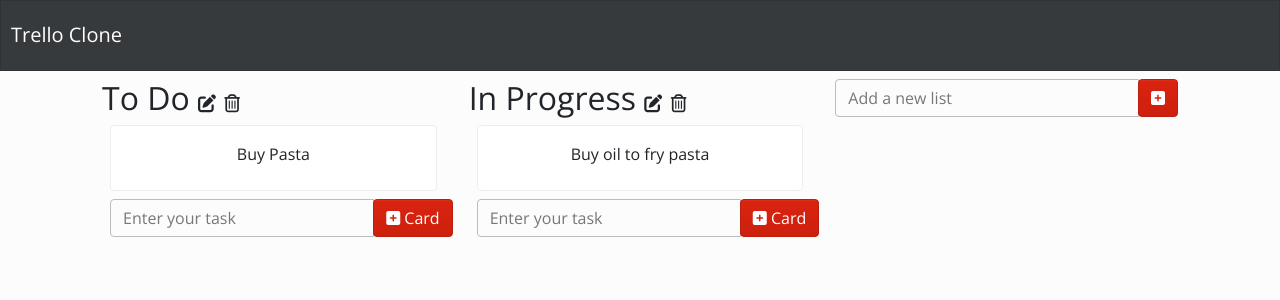
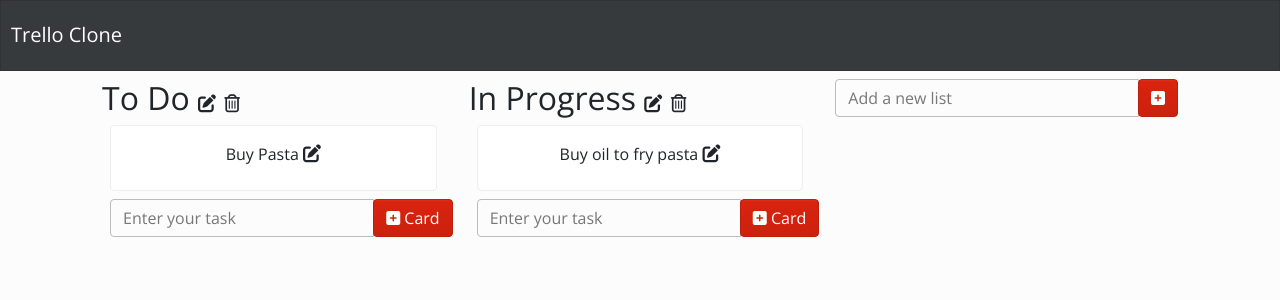
Before and after one commit to ChiragRamachandra/myhammer-trello-clone, a React (Create React App) app: page / in a window 1280 px wide. Shown: the top 300 px of the page. Built offline with nearby package versions, Linux system fonts and the light colour scheme.

Commit message:
updated edit card
Author: Chirag Ramachandra

```diff
--- a/src/App.js
+++ b/src/App.js
@@ -92,6 +92,12 @@ const App = () => {
 		allLists[listKey].cards.push(`card-${objectLength}`)
 	}
 
+	const onChangeCardHandler = (cardKey, text) => {
+		let newCard = allCards[cardKey]
+		newCard.text = text
+		setAllCards({...allCards, [cardKey]: newCard})
+	}
+
 	return (
 		<Fragment>
 			<Header />
@@ -104,6 +110,7 @@ const App = () => {
 				onChangeListHandler={onChangeListHandler}
 				onDeleteListHandler={onDeleteListHandler}
 				onAddCardHandler={onAddCardHandler}
+				onChangeCardHandler={onChangeCardHandler}
 			/>
 		</Fragment>
 	)
--- a/src/components/card/CardComponent.js
+++ b/src/components/card/CardComponent.js
@@ -1,13 +1,42 @@
-import React, {Fragment} from 'react'
-import {Card, Form} from 'react-bootstrap'
+import React, {Fragment, useState} from 'react'
+import {Button, Card, Form, FormControl, InputGroup} from 'react-bootstrap'
 
-const CardComponent = ({allLists, allCards, listsKey, cardKey}) => {
+const CardComponent = ({allCards, cardKey, onChangeCardHandler}) => {
+	const [show, setShow] = useState(false)
+	const [cardText, setCardText] = useState(allCards[cardKey].text)
 	return (
 		<Fragment>
 			<Card className='text-center m-2'>
 				<Card.Body>
 					<Card.Text>
-						<Form.Label>{allCards[cardKey]?.text}</Form.Label>
+						<Form.Label>
+							{allCards[cardKey]?.text}{' '}
+							<i
+								style={{cursor: 'pointer', fontSize: 18}}
+								onClick={() => setShow(true)}
+								className='fas fa-edit'
+							></i>{' '}
+						</Form.Label>
+						{show ? (
+							<InputGroup className='mb-3'>
+								<FormControl
+									value={cardText}
+									placeholder='Enter Text'
+									onChange={(e) => setCardText(e.target.value)}
+								/>
+
+								<InputGroup.Append>
+									<Button
+										onClick={(e) => {
+											onChangeCardHandler(cardKey, cardText)
+											setShow(false)
+										}}
+									>
+										Save
+									</Button>
+								</InputGroup.Append>
+							</InputGroup>
+						) : null}
 					</Card.Text>
 				</Card.Body>
 			</Card>
--- a/src/components/verticalLists/ListComponent.js
+++ b/src/components/verticalLists/ListComponent.js
@@ -9,6 +9,7 @@ const ListComponent = ({
 	onChangeListHandler,
 	onDeleteListHandler,
 	onAddCardHandler,
+	onChangeCardHandler,
 }) => {
 	const [show, setShow] = useState(false)
 	const [listTitle, setListTitle] = useState(allLists[listsKey].title)
@@ -60,6 +61,7 @@ const ListComponent = ({
 							listsKey={listsKey}
 							cardKey={cardKey}
 							allCards={allCards}
+							onChangeCardHandler={onChangeCardHandler}
 						/>
 					)
 				})}
--- a/src/pages/boardPage/BoardPage.js
+++ b/src/pages/boardPage/BoardPage.js
@@ -16,6 +16,7 @@ const BoardPage = ({
 	onChangeListHandler,
 	onDeleteListHandler,
 	onAddCardHandler,
+	onChangeCardHandler,
 }) => {
 	let displayColumn = []
 
@@ -31,6 +32,7 @@ const BoardPage = ({
 				onChangeListHandler={onChangeListHandler}
 				onDeleteListHandler={onDeleteListHandler}
 				onAddCardHandler={onAddCardHandler}
+				onChangeCardHandler={onChangeCardHandler}
 			/>,
 		]
 	})
```
